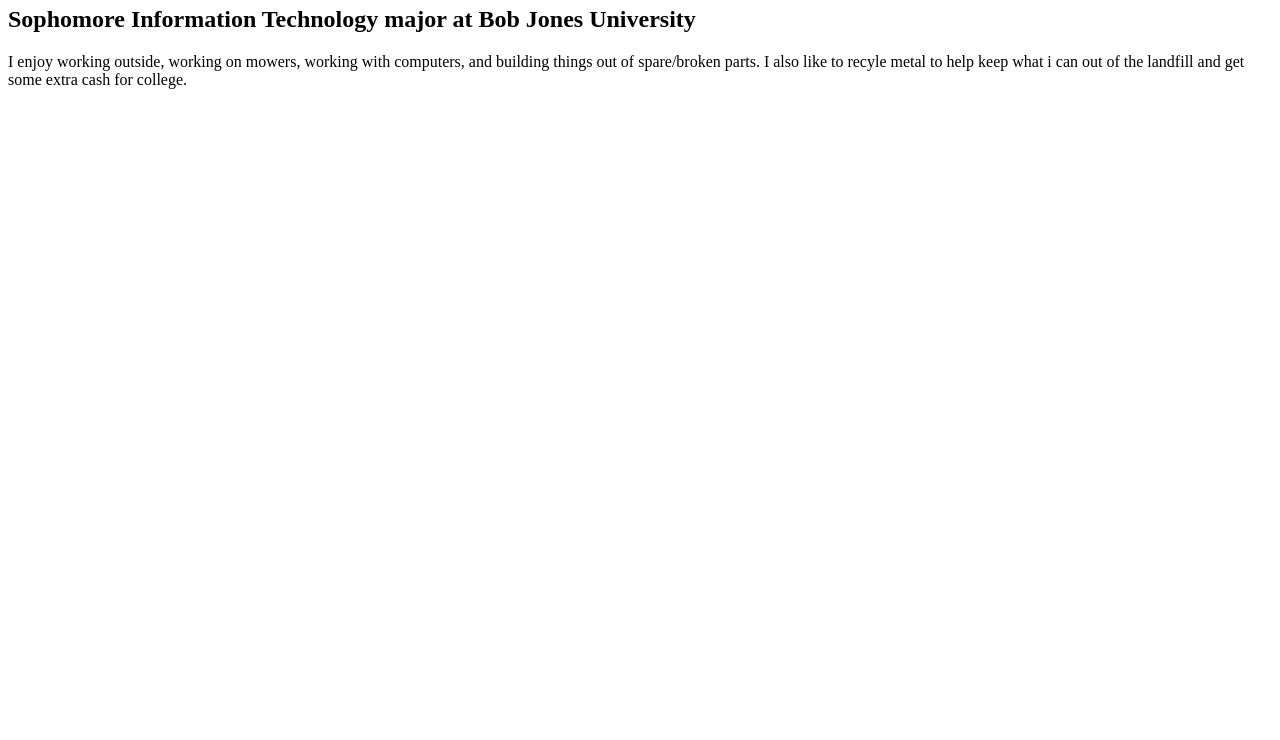
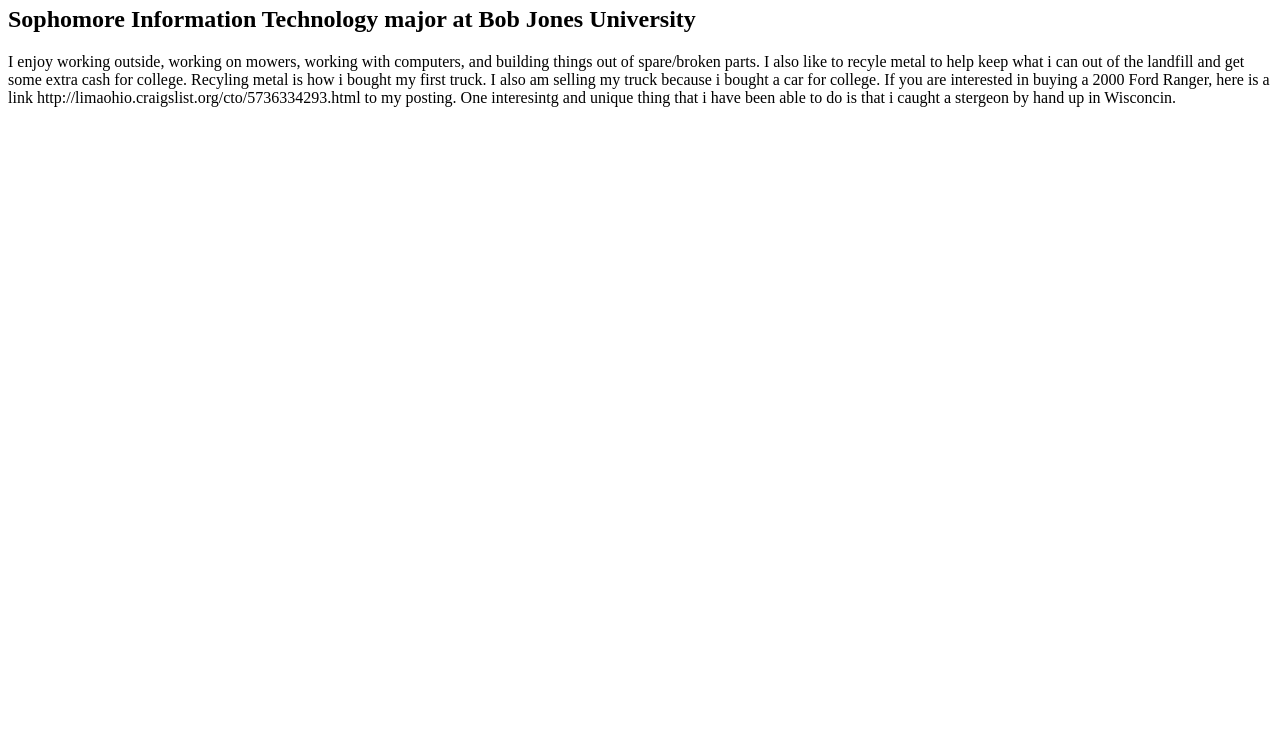
Before and after one commit to sherrick41/sherrick41.github.io, a plain HTML site: page index.html in a window 1280 px wide. Shown: the part 60-800 px from the top of the page. Drawn offline with Linux system fonts and the light colour scheme.

Commit message:
Update index.html

```diff
--- a/index.html
+++ b/index.html
@@ -5,7 +5,17 @@
 
   <p>
     I enjoy working outside, working on mowers, working with computers, and building things out of spare/broken parts.
-    I also like to recyle metal to help keep what i can out of the landfill and get some extra cash for college.
+    I also like to recyle metal to help keep what i can out of the landfill and get some extra cash for college. Recyling metal
+    is how i bought my first truck.
+
+    I also am selling my truck because i bought a car for college. If you are interested in buying a 2000 Ford Ranger,
+    here is a link http://limaohio.craigslist.org/cto/5736334293.html to my posting.
+
+    One interesintg and unique thing that i have been able to do is that i caught a stergeon by hand up in Wisconcin.
+
+
+
+
   </p>
 
 </body>
```
